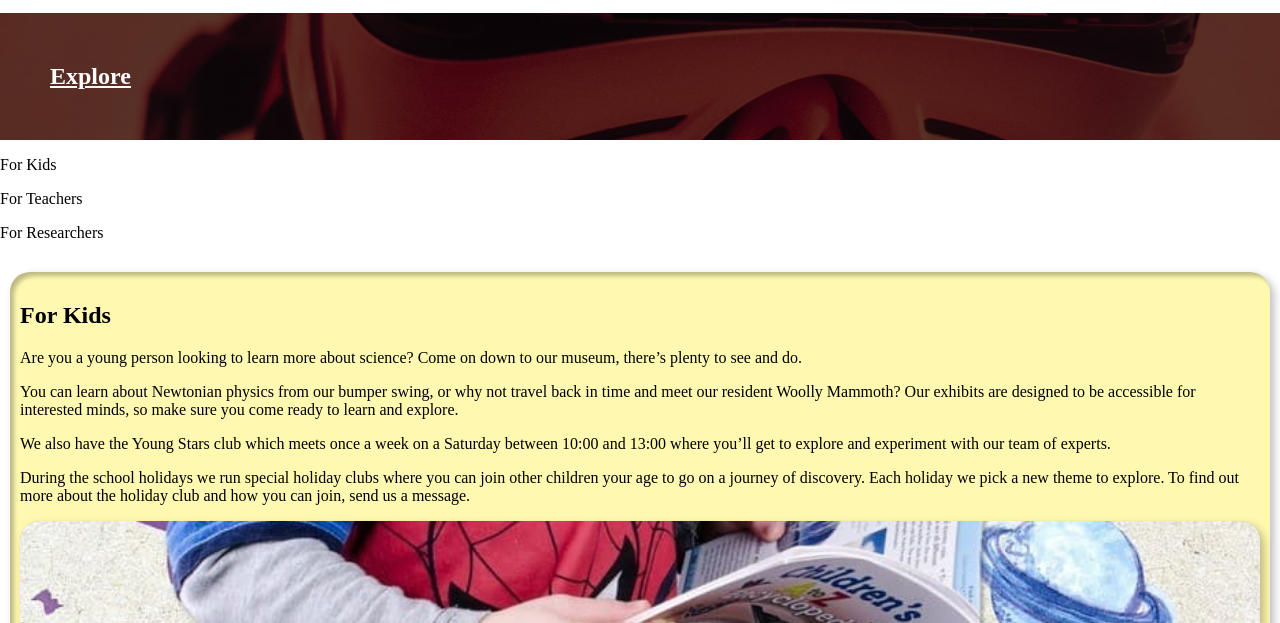
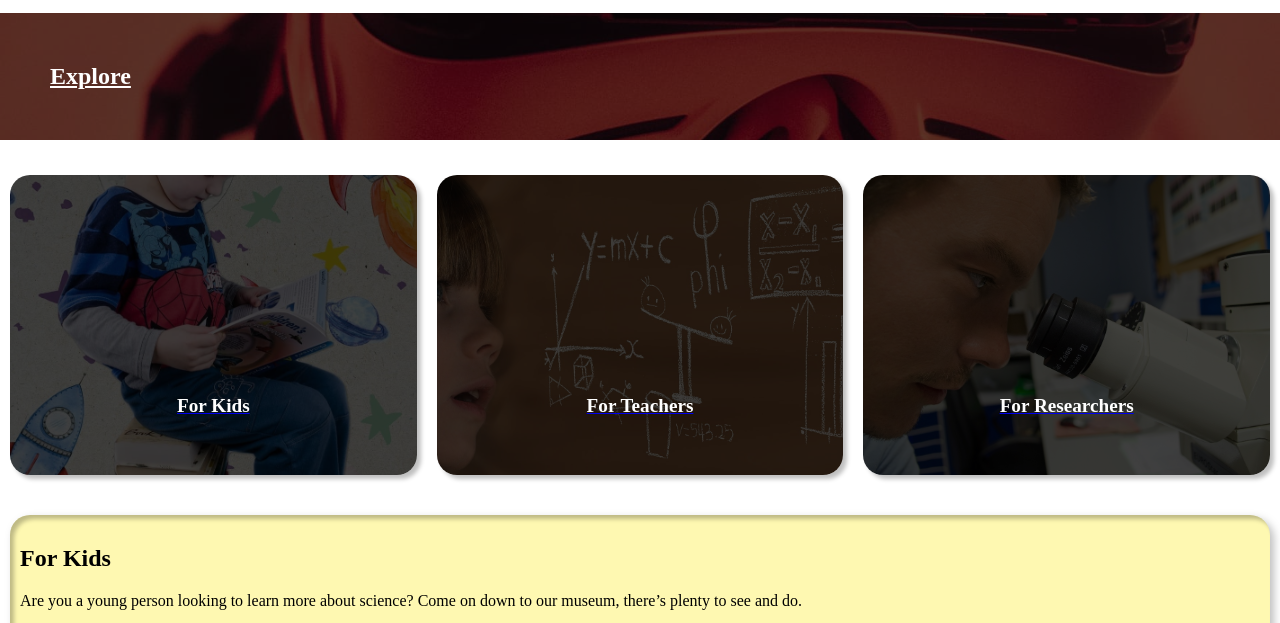
Before and after one commit to edrivvoll/Semester-Project-1, a plain HTML site: page explore.html in a window 1280 px wide. Shown: the part 143-766 px from the top of the page. Drawn offline with Linux system fonts and the light colour scheme.

Commit message:
explore mini menu

```diff
--- a/css/styles.css
+++ b/css/styles.css
@@ -99,6 +99,49 @@ h1 {
     padding: 10px 20px;
 }
 
+/* Explore mini menu */
+
+.kids {
+    background-image: url(/images/reading-2762010_1280-min.jpg);
+}
+
+.teachers {
+    background-image: url(/images/learn-2405206_1920-min.jpg);
+}
+
+.researchers {
+    background-image: url(/images/people-219985_1280.jpg);
+}
+
+.picture_box {
+    flex: 1;
+    height: 300px;
+    margin: 10px;
+    border-radius: 20px;
+    background-size: cover;
+    background-position: center;
+    box-shadow: 4px 4px 4px rgba(0, 0, 0, 0.25);
+    background-blend-mode: overlay;
+    background-color: rgba(0, 0, 0, 0.75);
+    color: #ffffff;
+    text-align: center;
+}
+
+.picture_box p {
+    padding-top: 220px;
+    font-size: 1.2em;
+    font-weight: bold;
+}
+
+.top_picture {
+    display: flex;
+}
+
+.top_picture a {
+    flex: 1;
+}
+
+/* End Explore mini menu */
 
 
 
--- a/explore.html
+++ b/explore.html
@@ -26,11 +26,17 @@
         <h1>Explore</h1>
       </div>
       <div class="top_picture">
-        <div class="picture_box kids"><p>For Kids</p></div>
-        <div class="picture_box teachers"><p>For Teachers</p></div>
-        <div class="picture_box researchers"><p>For Researchers</p></div>
+        <a href="#kids"
+          ><div class="picture_box kids"><p>For Kids</p></div></a
+        >
+        <a href="#teachers"
+          ><div class="picture_box teachers"><p>For Teachers</p></div></a
+        >
+        <a href="#researchers"
+          ><div class="picture_box researchers"><p>For Researchers</p></div></a
+        >
       </div>
-      <div class="content_container yellow">
+      <div class="content_container yellow" id="kids">
         <h2>For Kids</h2>
         <p>
           Are you a young person looking to learn more about science? Come on
@@ -58,8 +64,8 @@
           alt="Kid reading a book"
         />
       </div>
-      <div class="content_container purpul">
-        <h2>For teachers</h2>
+      <div class="content_container purpul" id="teachers">
+        <h2>For Teachers</h2>
         <p>
           As a community-driven museum, we want to work with schools to create
           places of learning and exploring. Our team are on hand to give your
@@ -76,7 +82,7 @@
           alt="Kid looking at calculations on a board"
         />
       </div>
-      <div class="content_container pink">
+      <div class="content_container pink" id="researchers">
         <h2>Researchers</h2>
         <p>
           Are you looking to get involved with our team of researchers and
```
